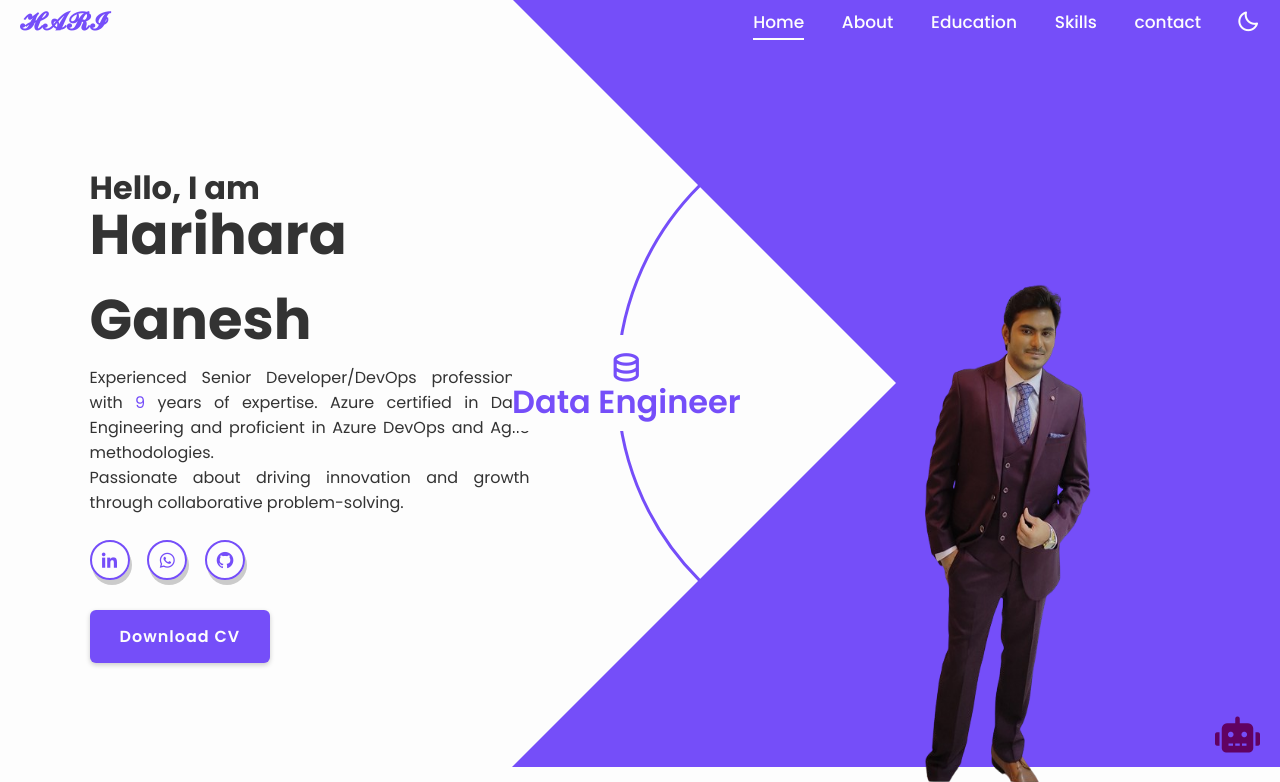
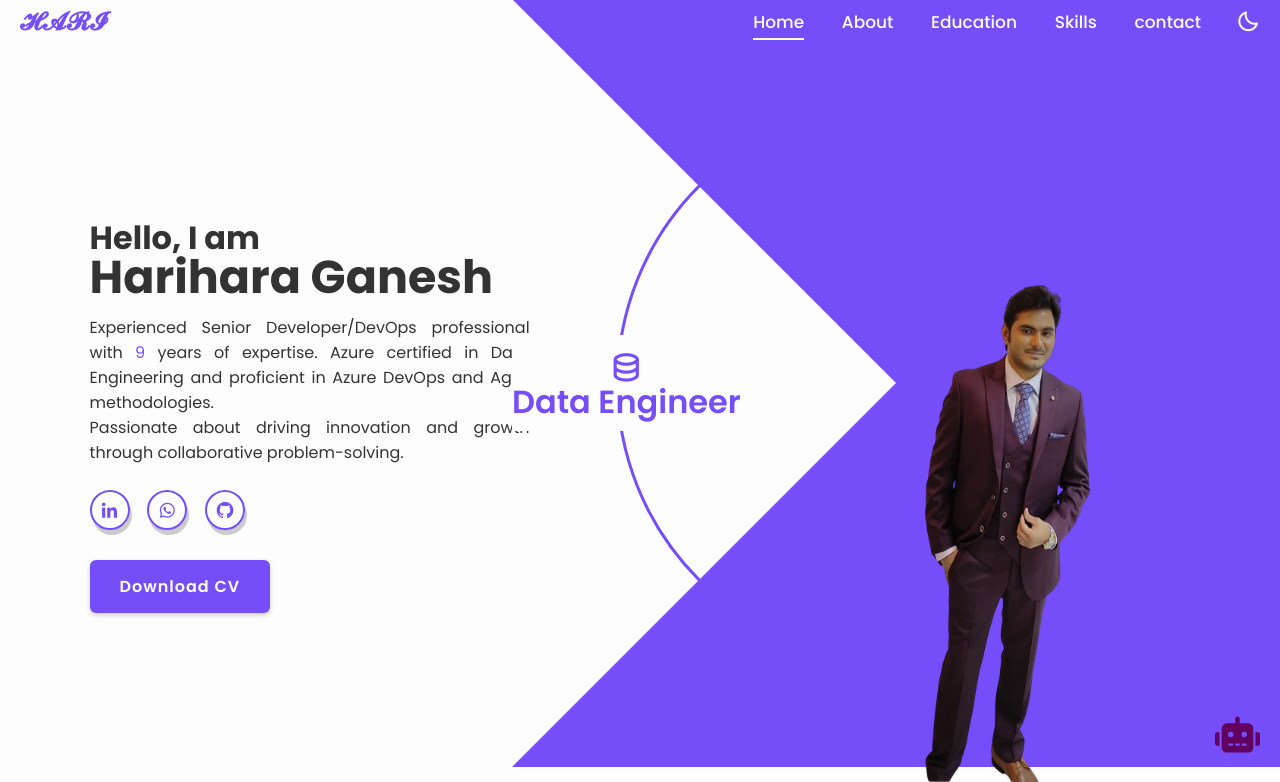
Before and after one commit to HVtechno/Flaskportfolio, a Flask app: page / in a window 1280 px wide. Shown: the part 17-799 px from the top of the page. Run offline with Flask 3, Linux system fonts and the light colour scheme; parts of the project's set-up code (start-up, migrations or seed data) failed here and were passed over; some libraries are stand-ins or nearby versions.

Commit message:
fix title

```diff
--- a/static/styles/styles.css
+++ b/static/styles/styles.css
@@ -156,7 +156,7 @@ section {
 }
 
 .home-content h1{
-    font-size: 5.6rem;
+    font-size: 4.6rem;
     font-weight: 700;
     margin-bottom: .3rem;
 }
```
